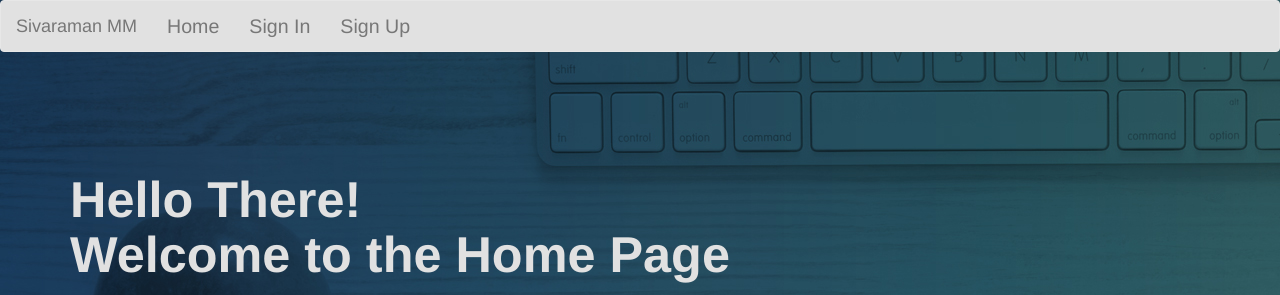
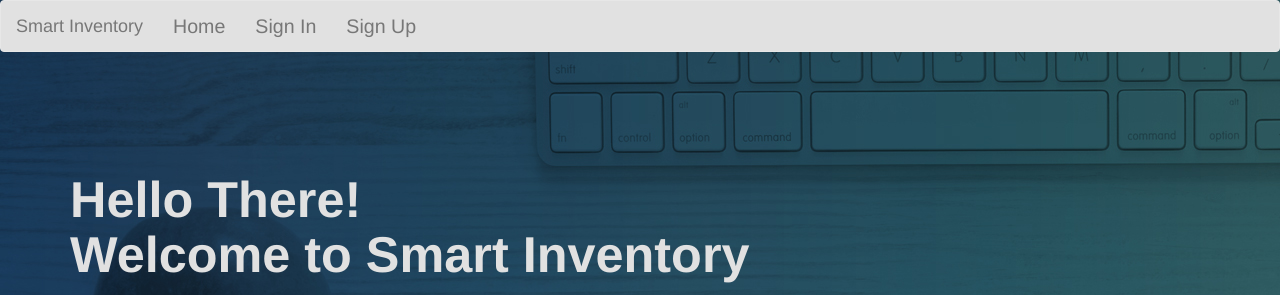
Before and after one commit to IBM-EPBL/IBM-Project-25616-1659968559, a Flask app: page / in a window 1280 px wide. Shown: the top 295 px of the page. Run offline with Flask 2, Linux system fonts and the light colour scheme; some libraries are stand-ins or nearby versions.

```diff
--- a/Final Deliverables/templates/base.html
+++ b/Final Deliverables/templates/base.html
@@ -14,7 +14,7 @@
     <nav class="navbar navbar-default">
         <div class="container-fluid">
             <div class="navbar-header">
-                <a class="navbar-brand" href="#">Sivaraman MM</a>
+                <a class="navbar-brand" href="#">Smart Inventory</a>
             </div>
             <ul class="nav navbar-nav">
                 <li><a href="/" class="menu">Home</a></li>
--- a/Final Deliverables/templates/home.html
+++ b/Final Deliverables/templates/home.html
@@ -21,7 +21,7 @@
                     <span style="color:green">{{success}}</span> <br>
                 {% endif %}
                 Hello There! <br>
-                Welcome to the Home Page <br>
+                Welcome to Smart Inventory <br>
                 {{succ}}
             </label>
         </h1>
```
